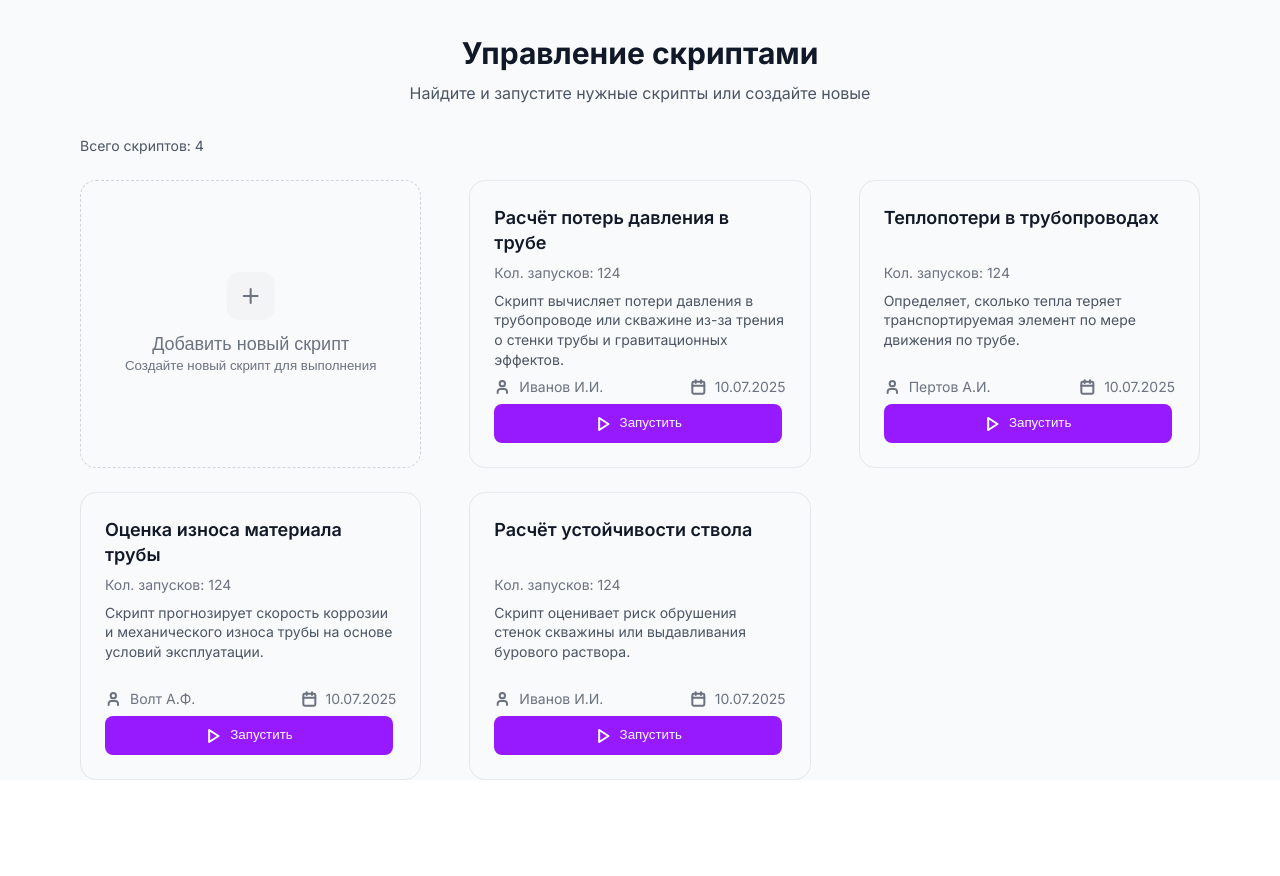
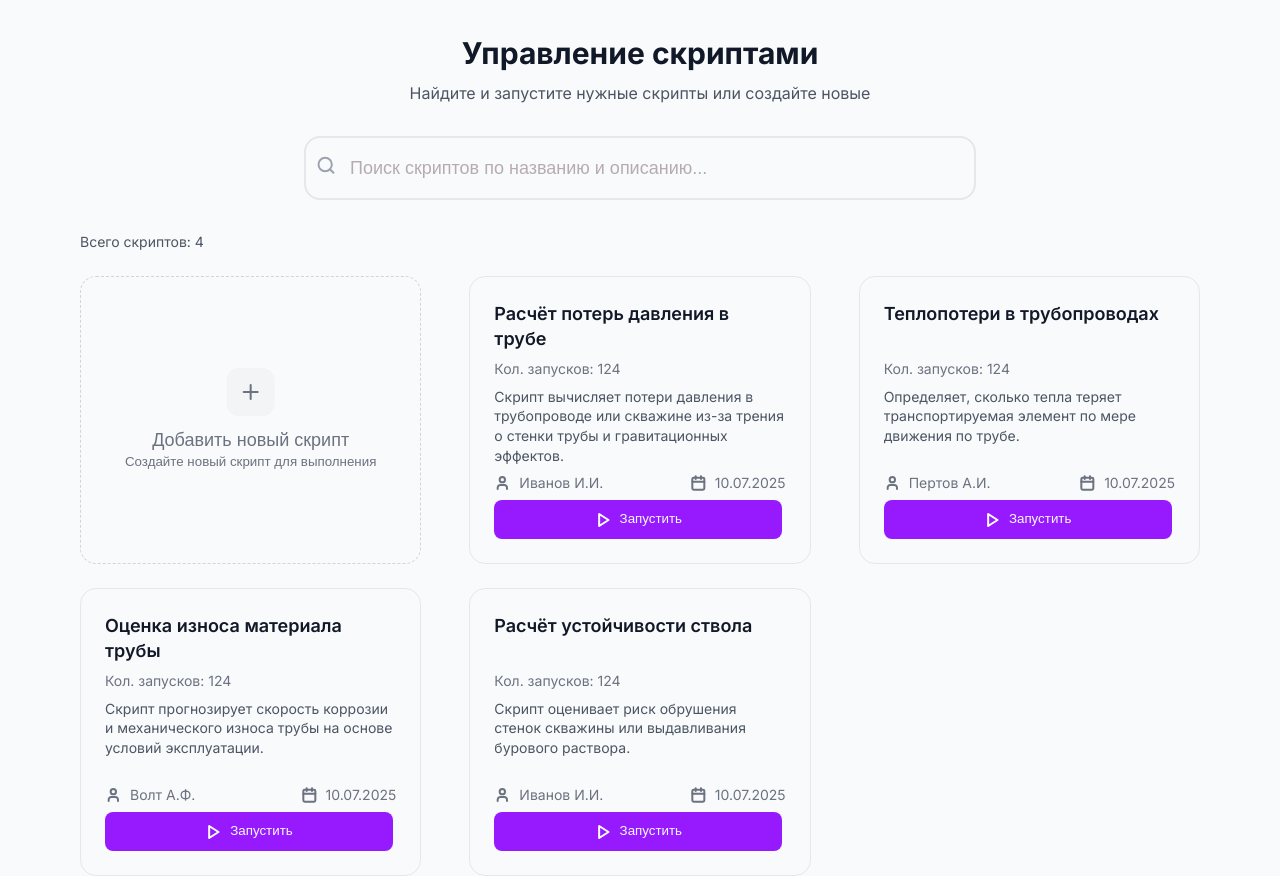
Before and after one commit to bmstu-itstech/scriptum-front, a Next.js app: page / in a window 1280 px wide. Before the commit the page ends 800 px from the top, so only its background shows below. Built offline with nearby package versions, Linux system fonts and the light colour scheme.

Commit message:
[feat] page: add search component

```diff
--- a/src/app/globals.css
+++ b/src/app/globals.css
@@ -12,6 +12,7 @@
   --color-gray-border: #e5e7eb;
   --color-gray-light2: #6b7280;
   --color-gray-stroke: #d1d5db;
+
   --color-purple-main: #971aff;
   --color-purple-dark: #8e1ced;
   --color-purple-light: #d29cff40;
--- a/src/app/page.module.css
+++ b/src/app/page.module.css
@@ -68,10 +68,7 @@
   padding: 0 20px;
   border: none;
   border: 1px solid transparent;
-  transition:
-    background 0.2s,
-    color 0.2s,
-    border-color 0.2s;
+  transition: background 0.2s, color 0.2s, border-color 0.2s;
   cursor: pointer;
   display: flex;
   align-items: center;
@@ -167,7 +164,11 @@ a.secondary {
   }
 }
 
-
 .test {
   background: red;
 }
+
+.page__search {
+  max-width: 42rem;
+  margin-bottom: 2rem;
+}
--- a/src/app/page.tsx
+++ b/src/app/page.tsx
@@ -1,10 +1,22 @@
 import {PageLayout} from '@/layouts/PageLayout';
 import {mainPageUsecase} from '@/app/page.usecase';
-import { ScriptPanel } from '@/components/ScriptsPanel';
+import {ScriptPanel} from '@/components/ScriptsPanel';
+import {Search} from '@/components/Search';
+import {SearchIcon} from '@/components/icons/SearchIcon';
+import {searchUsecase} from '@/components/Search/Search.usecase';
+import styles from '@/app/page.module.css';
 export default function Home() {
   return (
     <PageLayout title={mainPageUsecase.title} subtitle={mainPageUsecase.subtitle}>
-      {/* <Search /> */}
+      <Search
+        callback={async () => {
+          'use server';
+          // Your server logic here
+        }}
+        className={styles.page__search}
+        icon={<SearchIcon />}
+        placeholder={searchUsecase.placeholder}
+      />
       <ScriptPanel />
     </PageLayout>
   );
--- /dev/null
+++ b/src/components/Search/Search.module.css
@@ -0,0 +1,36 @@
+.search__input {
+  height: 100%;
+  width: 100%;
+  padding: 1rem 0.75rem 1rem 2.75rem;
+  background: var(--color-white-main);
+  color: var(--color-dark-main);
+  font-size: var(--font-size-base);
+  outline: none;
+  border: 2px solid var(--color-gray-border);
+  border-radius: 1rem;
+
+  &:focus {
+    border-color: var(--color-gray-light2);
+  }
+  &::placeholder {
+    color: var(--color-gray-light);
+  }
+}
+
+.search__container {
+  display: flex;
+  position: relative;
+  justify-content: start;
+  align-items: center;
+  height: 4rem;
+  width: 100%;
+  background: var(--color-white-main);
+}
+
+.search__icon {
+  position: absolute;
+  transform: translateY(-50%);
+  top: 50%;
+  left: 0.75rem;
+  aspect-ratio: 1/1;
+}
--- /dev/null
+++ b/src/components/Search/Search.usecase.tsx
@@ -0,0 +1,3 @@
+export const searchUsecase = {
+  placeholder: 'Поиск скриптов по названию и описанию...',
+};
--- /dev/null
+++ b/src/components/Search/index.tsx
@@ -0,0 +1,29 @@
+'use client';
+import type Props from '@/components/Search/Search.props';
+import {useState, type FC, useCallback, useEffect} from 'react';
+import cn from 'classnames';
+import styles from '@/components/Search/Search.module.css';
+// import debounce from 'lodash.debounce';
+
+export const Search: FC<Props> = ({callback, icon, placeholder, className, ...props}) => {
+  const [value, setValue] = useState('');
+
+  const onChange = useCallback((e: React.ChangeEvent<HTMLInputElement>) => {
+    setValue(e.currentTarget.value);
+  }, []);
+
+  return (
+    <div className={cn(styles.search__container, className)}>
+      {icon && <span className={styles.search__icon}>{icon}</span>}
+      <input
+        type='text'
+        name='search'
+        onChange={onChange}
+        placeholder={placeholder}
+        className={styles.search__input}
+        value={value}
+        {...props}
+      />
+    </div>
+  );
+};
```
Also changed, not shown: src/components/Search/Search.props.tsx (added, +7 -0 lines).
